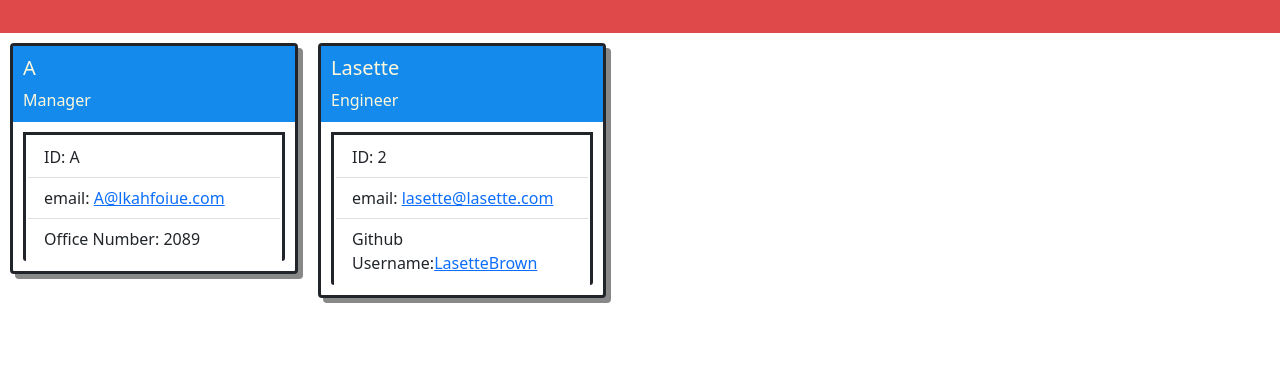
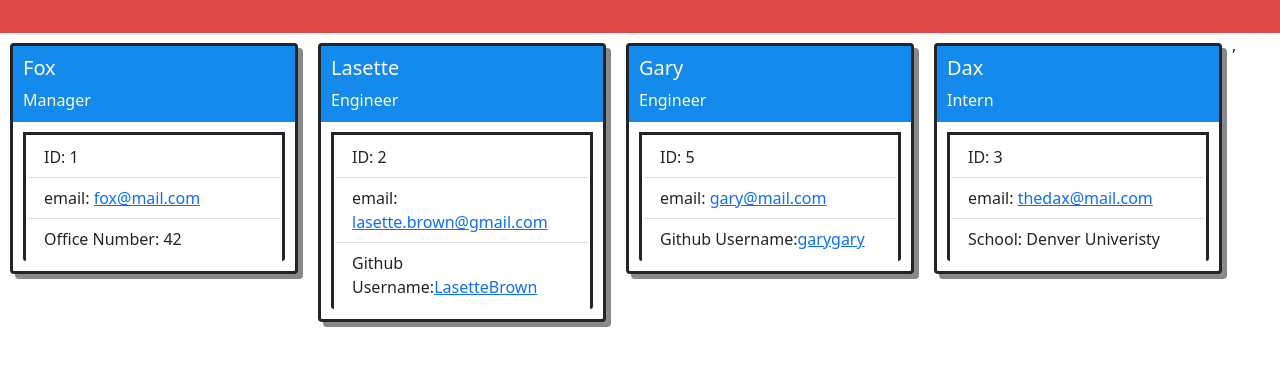
Before and after one commit to LasetteBrown/10-Object-Oriented-Programming-Team-Profile-Generator, a website: page dist/index.html in a window 1280 px wide. Shown: the part 78-444 px from the top of the page. Drawn offline with nearby package versions, Linux system fonts and the light colour scheme.

Commit message:
readme added. index.html included.

```diff
--- a/dist/index.html
+++ b/dist/index.html
@@ -23,13 +23,13 @@
         </div>
     <div class="card" style="width: 18rem;">
         <div class="card-body">
-            <h5 class="card-title">A</h5>
+            <h5 class="card-title">Fox</h5>
             <p class="card-text">Manager</p>
         </div>
     <ul class="list-group list-group-flush">
-        <li class="list-group-item">ID: A</li>
-        <li class="list-group-item">email: <a href= "mailto:A@lkahfoiue.com">A@lkahfoiue.com</a></li>
-        <li class="list-group-item">Office Number: 2089</li>
+        <li class="list-group-item">ID: 1</li>
+        <li class="list-group-item">email: <a href= "mailto:fox@mail.com">fox@mail.com</a></li>
+        <li class="list-group-item">Office Number: 42</li>
     </ul>
     </div>    </div>
         <div class="card" style="width: 18rem;">
@@ -39,8 +39,30 @@
             </div>
         <ul class="list-group list-group-flush">
             <li class="list-group-item">ID: 2</li>
-            <li class="list-group-item">email: <a href= "mailto:lasette@lasette.com">lasette@lasette.com</a></li>
+            <li class="list-group-item">email: <a href= "mailto:lasette.brown@gmail.com">lasette.brown@gmail.com</a></li>
             <li class="list-group-item">Github Username:<a target='_blank' href="https://github.com/LasetteBrown ">LasetteBrown</a></li>
+        </ul>
+        </div>,    </div>
+        <div class="card" style="width: 18rem;">
+            <div class="card-body">
+                <h5 class="card-title">Gary</h5>
+                <p class="card-text">Engineer</p>
+            </div>
+        <ul class="list-group list-group-flush">
+            <li class="list-group-item">ID: 5</li>
+            <li class="list-group-item">email: <a href= "mailto:gary@mail.com">gary@mail.com</a></li>
+            <li class="list-group-item">Github Username:<a target='_blank' href="https://github.com/garygary ">garygary</a></li>
+        </ul>
+        </div>    </div>
+        <div class="card" style="width: 18rem;">
+            <div class="card-body">
+                <h5 class="card-title">Dax</h5>
+                <p class="card-text">Intern</p>
+            </div>
+        <ul class="list-group list-group-flush">
+            <li class="list-group-item">ID: 3</li>
+            <li class="list-group-item">email: <a href= "mailto:thedax@mail.com">thedax@mail.com</a></li>
+            <li class="list-group-item">School: Denver Univeristy</li>
         </ul>
         </div>
 
```
Also changed, not shown: README.md.
